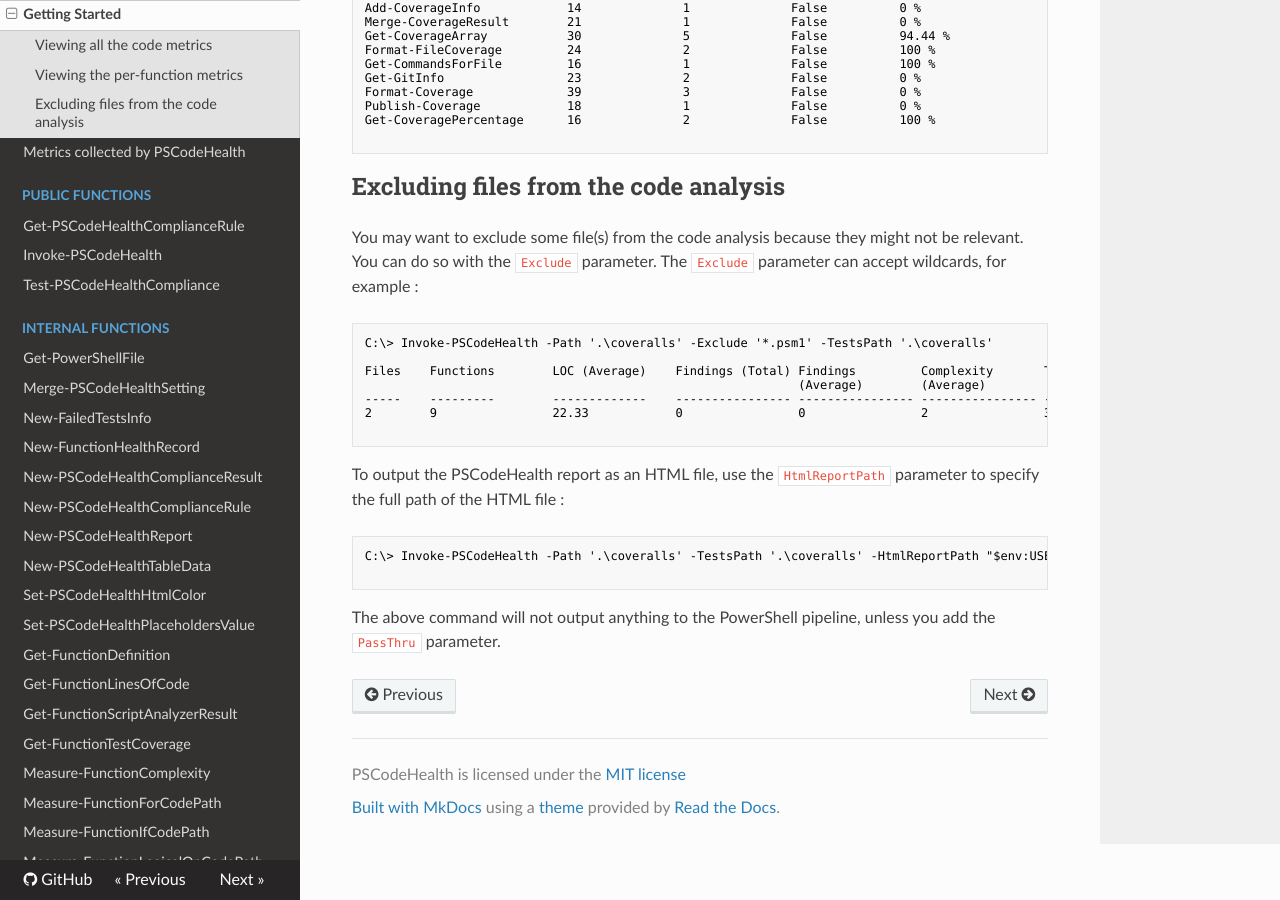
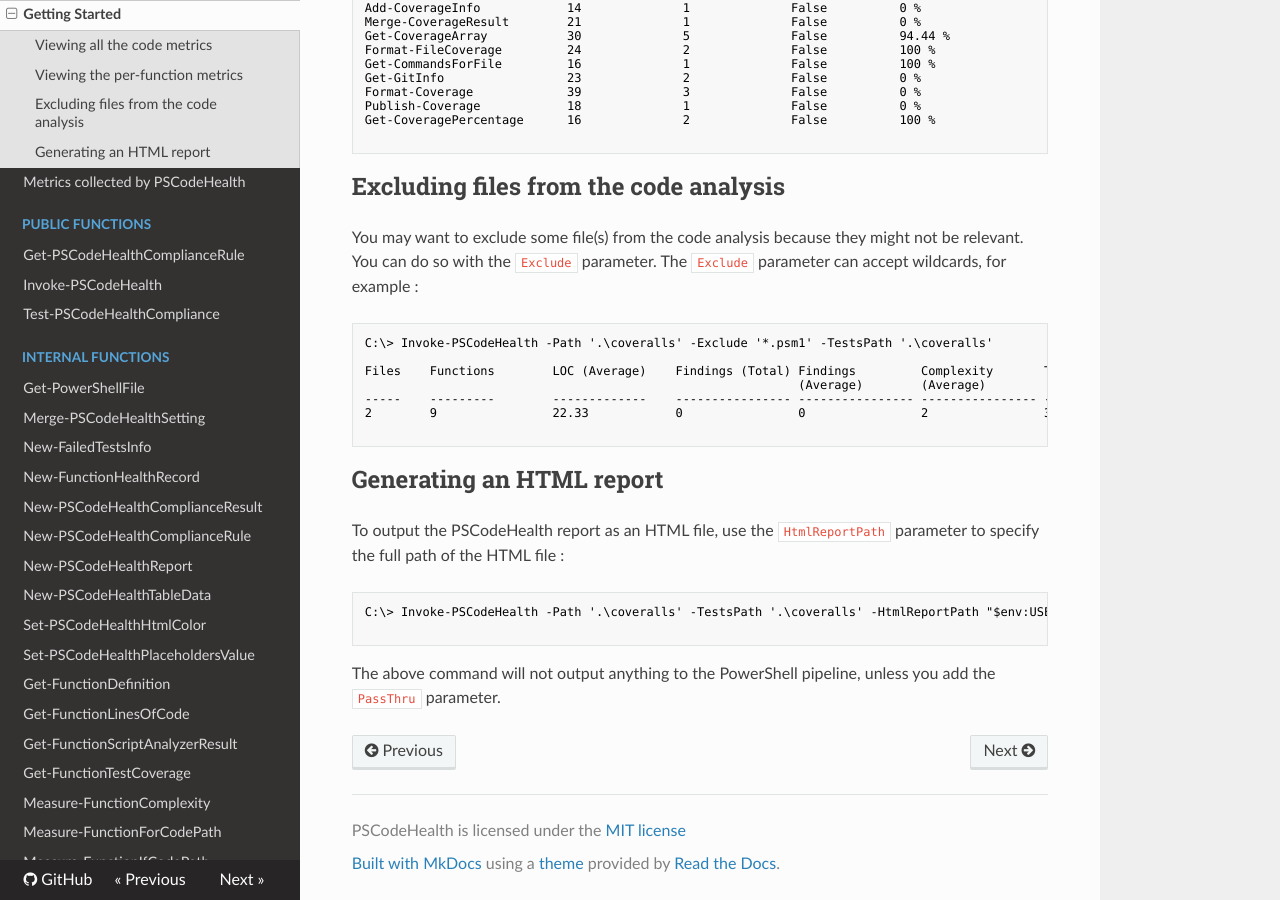
Before and after one commit to MathieuBuisson/PSCodeHealth, an MkDocs documentation site: the page built from docs/GettingStarted.md, in a window 1280 px wide and 900 px high, scrolled down 1663 px. Built offline with MkDocs 1.6.1, drawn with Linux system fonts in a browser that asks for light colours; nearby versions of some CDN libraries; old or Windows-style settings are respelled for this version of MkDocs.

Commit message:
Add 'Generating an HTML report' heading

````diff
--- a/docs/GettingStarted.md
+++ b/docs/GettingStarted.md
@@ -112,6 +112,8 @@ Files    Functions        LOC (Average)    Findings (Total) Findings         Com
 
 ```
 
+## Generating an HTML report
+
 To output the PSCodeHealth report as an HTML file, use the `HtmlReportPath` parameter to specify the full path of the HTML file :
 
 ```powershell
````
